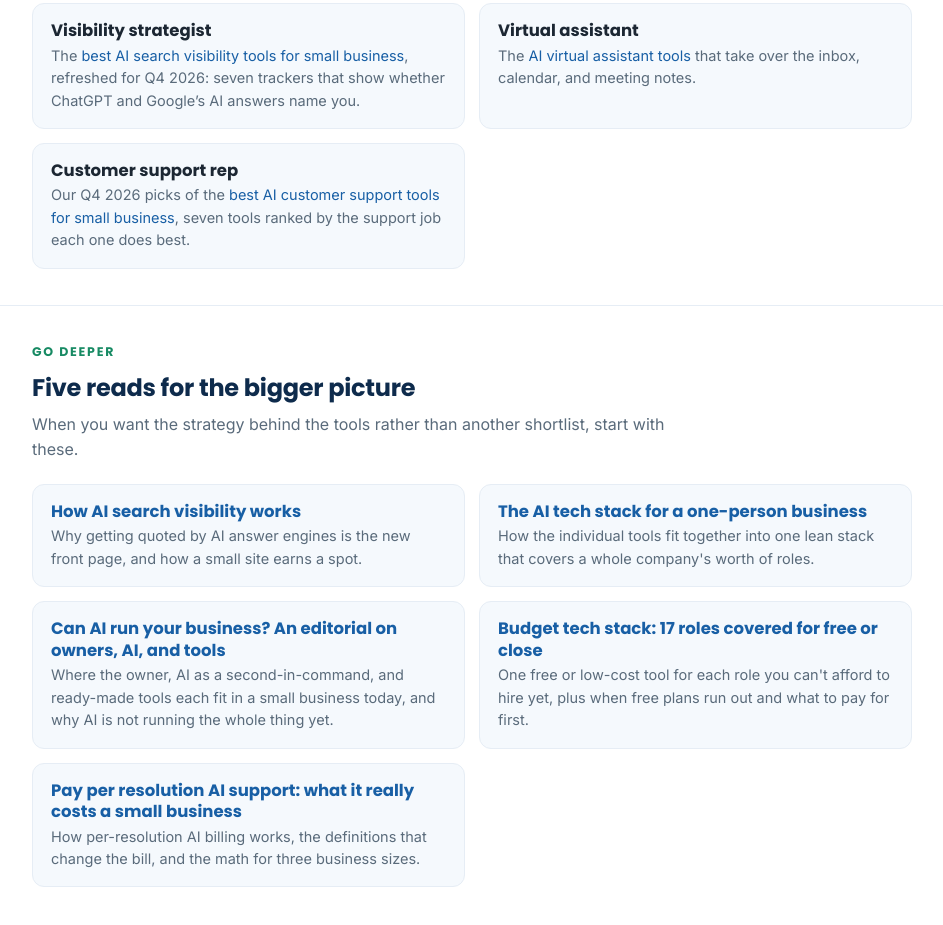
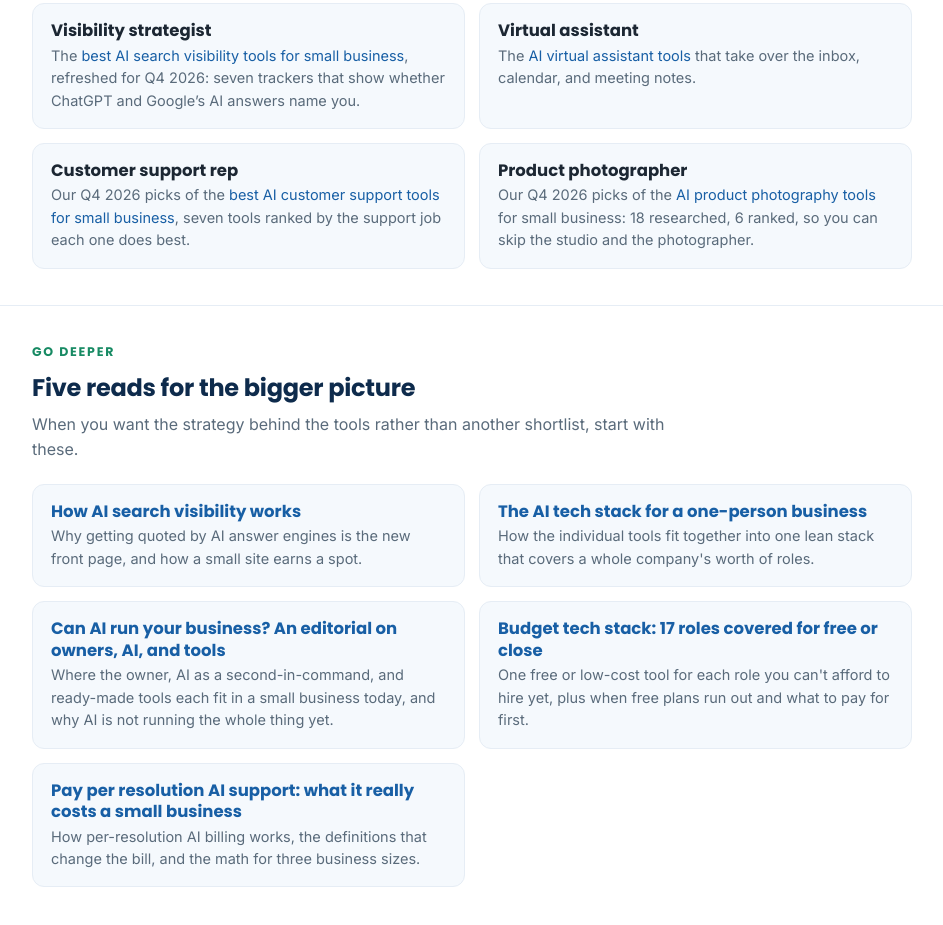
Before and after one commit to NoHireNeeded/nohireneeded.github.io, a plain HTML site: page index.html in a window 1280 px wide. Shown: the part 1712-2637 px from the top of the page, without its empty margins (168-1111 px from the left). Drawn offline with Linux system fonts and the light colour scheme.

Commit message:
Add Q4 2026 product photography card

```diff
--- a/index.html
+++ b/index.html
@@ -197,6 +197,10 @@
           <h3>Customer support rep</h3>
           <p>Our Q4 2026 picks of the <a href="https://nohireneeded.com/ai-customer-support-tools/">best AI customer support tools for small business</a>, seven tools ranked by the support job each one does best.</p>
         </div>
+        <div class="card">
+          <h3>Product photographer</h3>
+          <p>Our Q4 2026 picks of the <a href="https://nohireneeded.com/ai-product-photography-tools/">AI product photography tools</a> for small business: 18 researched, 6 ranked, so you can skip the studio and the photographer.</p>
+        </div>
       </div>
     </div>
   </section>
```
